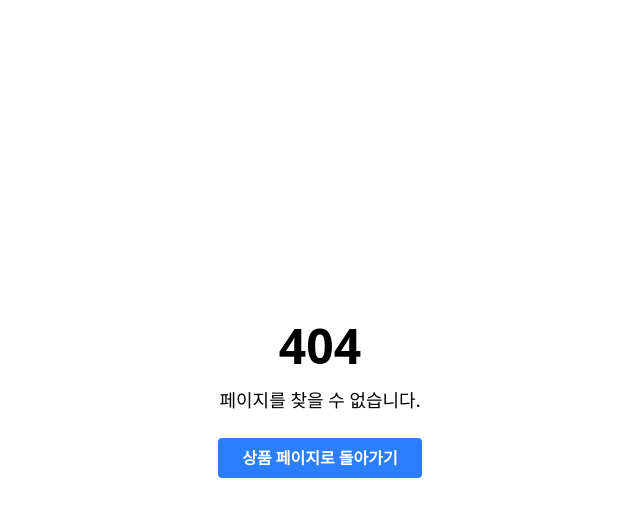
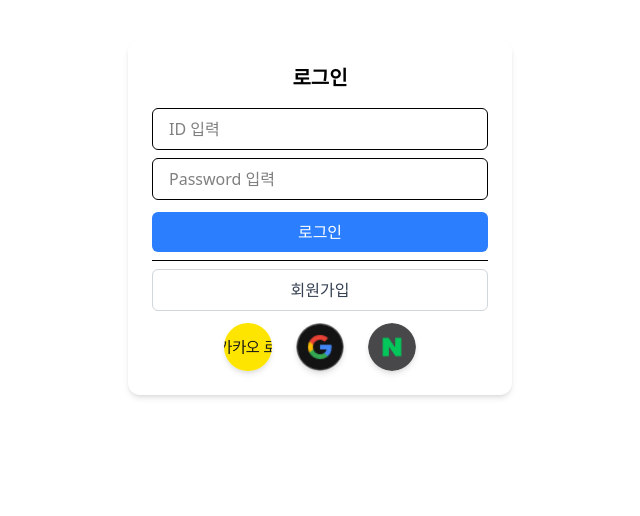
Before and after one commit to kimhyungkwan900/FirstProjShopMallReact, a React (Vite) app: page /login in a window 1280 px wide. Before the commit this address had no page. Shown: the top 516 px of the page, without its empty margins (320-960 px from the left). Built offline with nearby package versions, Linux system fonts and the light colour scheme; the HTML template or start-up script is replaced by a standard one.

Commit message:
2025_07_04_0745

```diff
--- a/src/App.jsx
+++ b/src/App.jsx
@@ -1,12 +1,10 @@
-import './App.css'
+import './App.css';
 import { RouterProvider } from 'react-router-dom';
-import ProductRoutes from './router/user/product/ProductRoutes';
+import  router  from './router/router';
+
 
 function App() {
-
-  return (
-    <RouterProvider router={ProductRoutes} />
-  )
+  return <RouterProvider router={router} />;
 }
 
 export default App;
--- /dev/null
+++ b/src/pages/common/Login/LoginForm.jsx
@@ -0,0 +1,35 @@
+import { useState } from "react"
+import { Link } from "react-router-dom";
+
+const LoginForm = ({onLogin}) => {
+    const [userId, setUserId] = useState("");
+    const [password, setPassword] = useState("");
+
+    const onLoginSub = async (e) => {
+        e.preventDefault();
+
+        onLogin?.(userId,password);
+    };
+
+    return (
+        <div>
+            <h2 className="text-xl font-semibold text-center mb-4">로그인</h2>
+            <form onSubmit={onLoginSub}>
+                <input type="text" className="w-full px-4 py-2 mb-2 border rounded-md focus:outline-none focus:ring focus:border-blue-300"
+                    placeholder="ID 입력" value={userId} onChange={(e) => setUserId(e.target.value)} required/>
+                <input type="password" className="w-full px-4 py-2 mb-2 border rounded-md focus:outline-none focus:ring focus:border-blue-300"
+                    placeholder="Password 입력" value={password} onChange={(e) => setPassword(e.target.value)} required />
+                <button type="submit"
+                    className="w-full bg-blue-500 text-white py-2 mt-1 rounded-md hover:bg-blue-600 transition flex items-center justify-center">
+                    로그인
+                </button>
+                <hr className="my-2"/>
+                <Link to="/signup" className="block w-full text-center border border-gray-300 text-gray-700 py-2 rounded-md hover:bg-gray-100 transition flex items-center justify-center">
+                    회원가입
+                </Link>
+            </form>
+        </div>
+    );
+};
+
+export default LoginForm;
--- a/src/pages/common/Login/LoginPage.jsx
+++ b/src/pages/common/Login/LoginPage.jsx
@@ -1,15 +1,25 @@
-import kakaoLoginImg from "../../../assets/Kakao/ko/kakao_login_medium_narrow.png"
-
+import kakaoLoginImg from "../../../assets/Kakao/ko/kakao_login_large_narrow.png";
+import naverLoginImg from "../../../assets/Naver/2021_Login_with_naver_guidelines_Kr/btnD_아이콘원형.png";
+import googleLoginImg from "../../../assets/Google/signin-assets/Web (mobile + desktop)/png@1x/dark/web_dark_rd_na@1x.png";
+import LoginForm from "./LoginForm";
 const LoginPage = () => {
 
     return(
-        <div>
-            <h1>로그인페이지</h1>
-            <a href="http://localhost:8080/login/oauth2/code/kakao">
-                <img src={kakaoLoginImg} alt="" />
-            </a>
+        <div className="max-w-sm mx-auto mt-10 p-6 bg-white rounded-xl shadow-md">
+            <LoginForm />
+            <div className="flex justify-center gap-6 mt-3 items-center">
+                <a href="http://localhost:8080/login/oauth2/code/kakao">
+                    <img src={kakaoLoginImg} alt="카카오 로그인" className="w-12 h-12 object-cover rounded-full shadow-md"/>
+                </a>
+                <a href="http://localhost:8080/login/oauth2/code/google">
+                    <img src={googleLoginImg} alt="구글 로그인" className="w-12 h-12 object-cover rounded-full shadow-md"/>
+                </a>
+                <a href="http://localhost:8080/login/oauth2/code/naver">
+                    <img src={naverLoginImg} alt="네이버 로그인" className="w-12 h-12 object-cover rounded-full shadow-md"/>
+                </a>
+            </div>
         </div>
-    )
-}
+    );
+};
 
 export default LoginPage
--- /dev/null
+++ b/src/pages/common/Login/SignUpForm.jsx
@@ -0,0 +1,38 @@
+import { useState } from "react"
+
+const SignUpForm = ({onSignUp}) => {
+    const [form, setForm] = useState({
+        user_id: "",
+        user_password: "",
+        email: "",
+        phone_number: "",
+    });
+
+    const onChange = (e) => {
+        setForm({...form, [e.target.name]: e.target.value});
+    };
+
+    const onSubmit = (e) => {
+        e.preventDefault();
+        onSignUp?.(form);
+    };
+
+    return(
+        <div className="max-w-sm mx-auto mt-10 p-6 bg-white rounded-xl shadow-md">
+            <h2 className="text-xl font-semibold text-center mb-6">회원가입</h2>
+            <form onSubmit={onSubmit}>
+                <input name="user_id" placeholder="ID" value={form.user_id} onChange={onChange}
+                    className="w-full px-4 py-2 mb-3 border border-gray-300 rounded-md focus:outline-none focus:ring-2 focus:ring-blue-400" required/>
+                <input name="user_password" placeholder="PW" value={form.user_password} onChange={onChange}
+                    className="w-full px-4 py-2 mb-3 border border-gray-300 rounded-md focus:outline-none focus:ring-2 focus:ring-blue-400" required/>
+                <input name="email" type="email" placeholder="이메일 입력" value={form.email} onChange={onChange}
+                    className="w-full px-4 py-2 mb-3 border border-gray-300 rounded-md focus:outline-none focus:ring-2 focus:ring-blue-400" required/>
+                <input name="phone_number" placeholder="전화번호 입력" value={form.phone_number} onChange={onChange}
+                    className="w-full px-4 py-2 mb-3 border border-gray-300 rounded-md focus:outline-none focus:ring-2 focus:ring-blue-400" required/>
+                <button type="submit" className="w-full bg-green-500 text-white py-2 rounded-md hover:bg-green-600 transition">회원가입</button>
+            </form>
+        </div>
+    );
+};
+
+export default SignUpForm;
--- /dev/null
+++ b/src/pages/common/Login/SignUpPage.jsx
@@ -0,0 +1,13 @@
+import SignUpForm from "./SignUpForm";
+
+const SignUpPage = () => {
+
+
+    return(
+        <div>
+            <SignUpForm/>
+        </div>
+    )
+};
+
+export default SignUpPage;
--- /dev/null
+++ b/src/router/router.jsx
@@ -0,0 +1,16 @@
+import { createBrowserRouter } from 'react-router-dom';
+import productRoutes from './user/product/ProductRoutes';
+import loginRoutes from './member/login/LoginRouter';
+import NotFoundPage from '../pages/user/product/NotFoundPage';
+
+const router = createBrowserRouter([
+  ...productRoutes,
+  ...loginRoutes,
+  {
+    path: '*',
+    element: <NotFoundPage />,
+  },
+]);
+
+
+export default router
--- a/src/router/user/product/ProductRoutes.jsx
+++ b/src/router/user/product/ProductRoutes.jsx
@@ -1,5 +1,4 @@
 import React from 'react';
-import {createBrowserRouter} from 'react-router-dom';
 
 // 페이지 컴포넌트 임포트
 import ProductListPage from '../../../pages/user/product/ProductListPage';
@@ -12,7 +11,7 @@ import CategoryProductPage from '../../../pages/user/product/CategoryProductPage
 import BrandProductPage from '../../../pages/user/product/BrandProductPage';
 
 // 라우터 정의
-const productRouter = createBrowserRouter([
+const productRouter = [
   {
     path: '/products',
     element: <ProductListPage />,
@@ -45,6 +44,6 @@ const productRouter = createBrowserRouter([
     path: '*',
     element: <NotFoundPage />,
   },
-]);
+];
 
 export default productRouter;
```
Also changed, not shown: src/router/member/login/LoginRouter.jsx (+7 -1 lines), src/router/root.jsx (deleted, +0 -11 lines).
